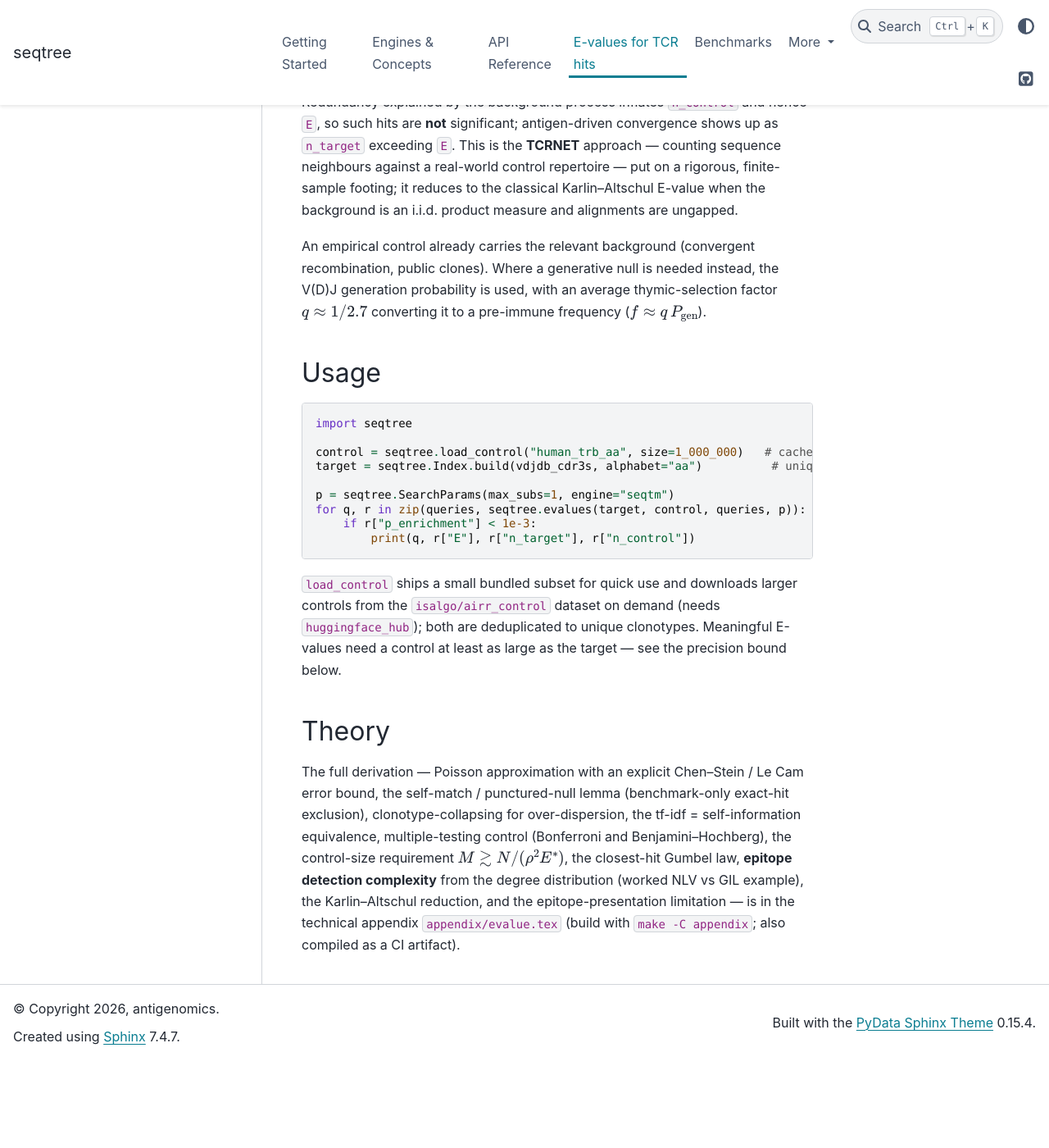
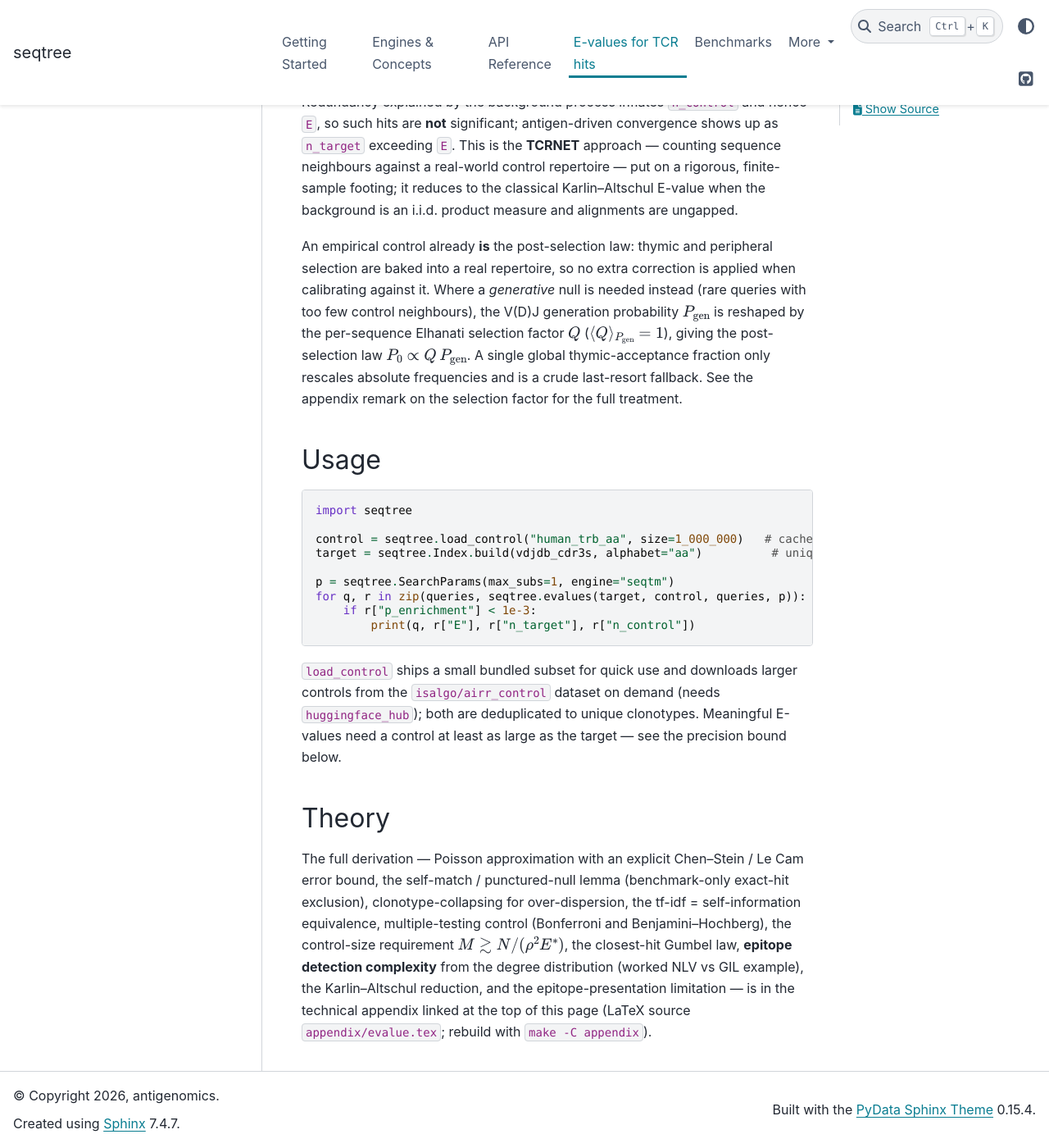
Before and after one commit to antigenomics/seqtree, a Sphinx documentation site: the page built from docs/evalue.rst, in a window 1280 px wide and 1400 px high, scrolled down 742 px. Shown: the whole window at 82% size. Built offline with Sphinx 7.4.7 and the PyData theme 0.15.4, drawn with Linux system fonts in a browser that asks for light colours; before the commit the page ends 2035 px from its top, so only the background shows below that.

Commit message:
docs(evalue): sync selection-factor text with appendix, proper author block, embed epitope figure
- docs/evalue.rst: replace the stale "thymic factor q≈1/2.7 → f≈q·Pgen" framing with the
  appendix's actual treatment (empirical control already IS the post-selection law; Elhanati
  per-sequence selection factor Q with <Q>=1; global acceptance fraction only a crude fallback).
  Fix the trailing "CI artifact" note to point at the linked PDF.
- appendix/evalue.tex: proper author/affiliation block via authblk (Mikhail Shugay,
  affiliations 1/2/3, email as \thanks); embed the referenced epitope-detection plot as
  Figure 1 (\ref instead of a bare "(Fig., bench/...)").
- appendix/Makefile: rsvg-convert the bench SVG to epitope_detection.pdf before latexmk.
- recompiled evalue.pdf (10 pp, clean build); refresh docs/_static copy.

Co-Authored-By: Claude Opus 4.8 <noreply@anthropic.com>

```diff
--- a/docs/evalue.rst
+++ b/docs/evalue.rst
@@ -30,10 +30,14 @@ the **TCRNET** approach — counting sequence neighbours against a real-world co
 put on a rigorous, finite-sample footing; it reduces to the classical Karlin–Altschul E-value when
 the background is an i.i.d. product measure and alignments are ungapped.
 
-An empirical control already carries the relevant background (convergent recombination, public
-clones). Where a generative null is needed instead, the V(D)J generation probability is used, with an
-average thymic-selection factor :math:`q \approx 1/2.7` converting it to a pre-immune frequency
-(:math:`f \approx q\,P_\mathrm{gen}`).
+An empirical control already **is** the post-selection law: thymic and peripheral selection are baked
+into a real repertoire, so no extra correction is applied when calibrating against it. Where a
+*generative* null is needed instead (rare queries with too few control neighbours), the V(D)J
+generation probability :math:`P_\mathrm{gen}` is reshaped by the per-sequence Elhanati selection
+factor :math:`Q` (:math:`\langle Q\rangle_{P_\mathrm{gen}} = 1`), giving the post-selection law
+:math:`P_0 \propto Q\,P_\mathrm{gen}`. A single global thymic-acceptance fraction only rescales
+absolute frequencies and is a crude last-resort fallback. See the appendix remark on the selection
+factor for the full treatment.
 
 Usage
 -----
@@ -64,4 +68,4 @@ over-dispersion, the tf-idf = self-information equivalence, multiple-testing con
 Benjamini–Hochberg), the control-size requirement :math:`M \gtrsim N/(\rho^2 E^\ast)`, the closest-hit
 Gumbel law, **epitope detection complexity** from the degree distribution (worked NLV vs GIL example),
 the Karlin–Altschul reduction, and the epitope-presentation limitation — is in the technical appendix
-``appendix/evalue.tex`` (build with ``make -C appendix``; also compiled as a CI artifact).
+linked at the top of this page (LaTeX source ``appendix/evalue.tex``; rebuild with ``make -C appendix``).
```
Also changed, not shown: 5 other files.
